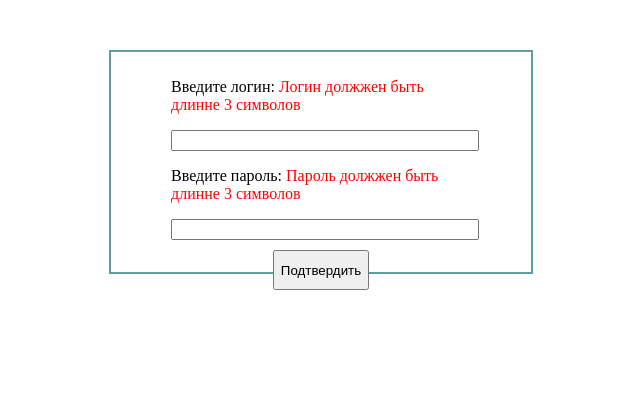
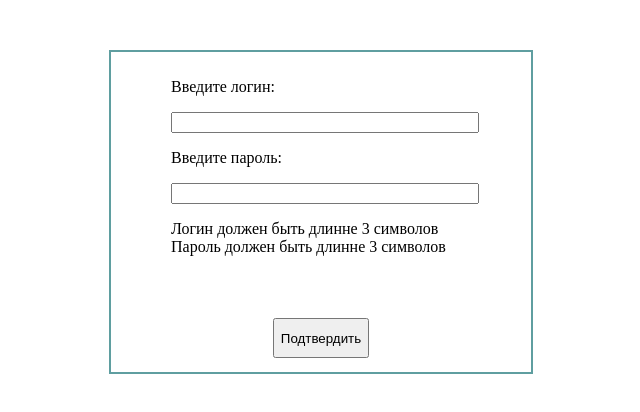
Before and after one commit to auplt/BriliantBot, a plain HTML site: page Authentification Form/index.html in a window 1280 px wide. Both pictures are taken after a click on the button "Подтвердить". Shown: the whole page, without its empty margins (319-959 px from the left). Drawn offline with Linux system fonts and the light colour scheme.

Commit message:
CBFS-10
form 2.0

```diff
--- a/Authentification Form/index.html
+++ b/Authentification Form/index.html
@@ -11,10 +11,11 @@
 <body>
     <div class="form">
         <div class="inputs">
-            <p>Введите логин: <span id="inLogin"></span></p>
+            <p>Введите логин:</p>
             <input type="text" id="login">
-            <p>Введите пароль: <span id="inPassword"></span></p>
+            <p>Введите пароль:</p>
             <input type="password" id="password">
+            <p id="forErrors">Нажмите кнопку Подтвердить</p>
         </div>
         <button id="saveData">Подтвердить</button>
     </div>
--- a/Authentification Form/main.js
+++ b/Authentification Form/main.js
@@ -1,25 +1,20 @@
 function getData() {
     var resL = document.getElementById('login').value;
-    var spanAlertL = document.getElementById('inLogin');
+    var resP = document.getElementById('password').value;
 
-    var resP = document.getElementById('password').value;
-    var spanAlertP = document.getElementById('inPassword');
+  var pAlert = document.getElementById('forErrors');
+  pAlert.textContent = "";
 
     if (resL.length < 3) {
-        spanAlertL.textContent = 'Логин должжен быть длинне 3 символов';
+        pAlert.textContent += 'Логин должен быть длинне 3 символов';
         //alert('Login must contain at least 3 characters');
-    } else {
-        spanAlertL.textContent = 'Ваш логин: ' + resL;
-        //alert(resL);
     }
 
     if (resP.length < 3) {
-        spanAlertP.textContent = 'Пароль должжен быть длинне 3 символов';
+        pAlert.textContent += '\nПароль должен быть длинне 3 символов';
         //alert('Password must contain at least 3 characters');
-    } else {
-        spanAlertP.textContent = 'Ваш пароль: ' + resP;
-        //alert(resP);
     }
+
 }
 
 
--- a/Authentification Form/style.css
+++ b/Authentification Form/style.css
@@ -11,7 +11,7 @@ body {
 
 .form {
     width: 400px;
-    height: 200px;
+    height: 300px;
     margin: 50px auto 0px auto;
     padding: 10px;
     border-style: solid;
@@ -22,6 +22,7 @@ body {
 
 .inputs {
     width: 300px;
+    height: 230px;
     margin: 5px auto 5px auto;
 }
 
```
Also changed, not shown: Bot/README.md, 1 other file.
